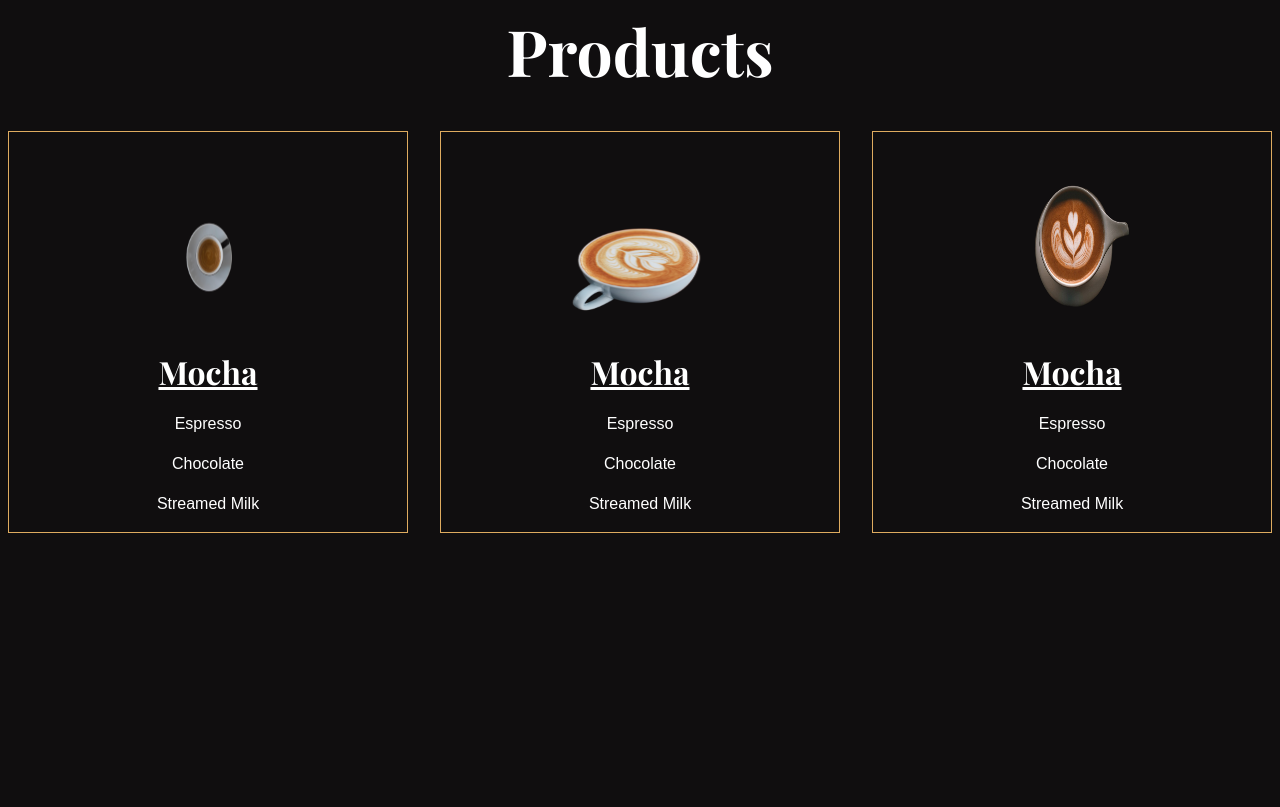
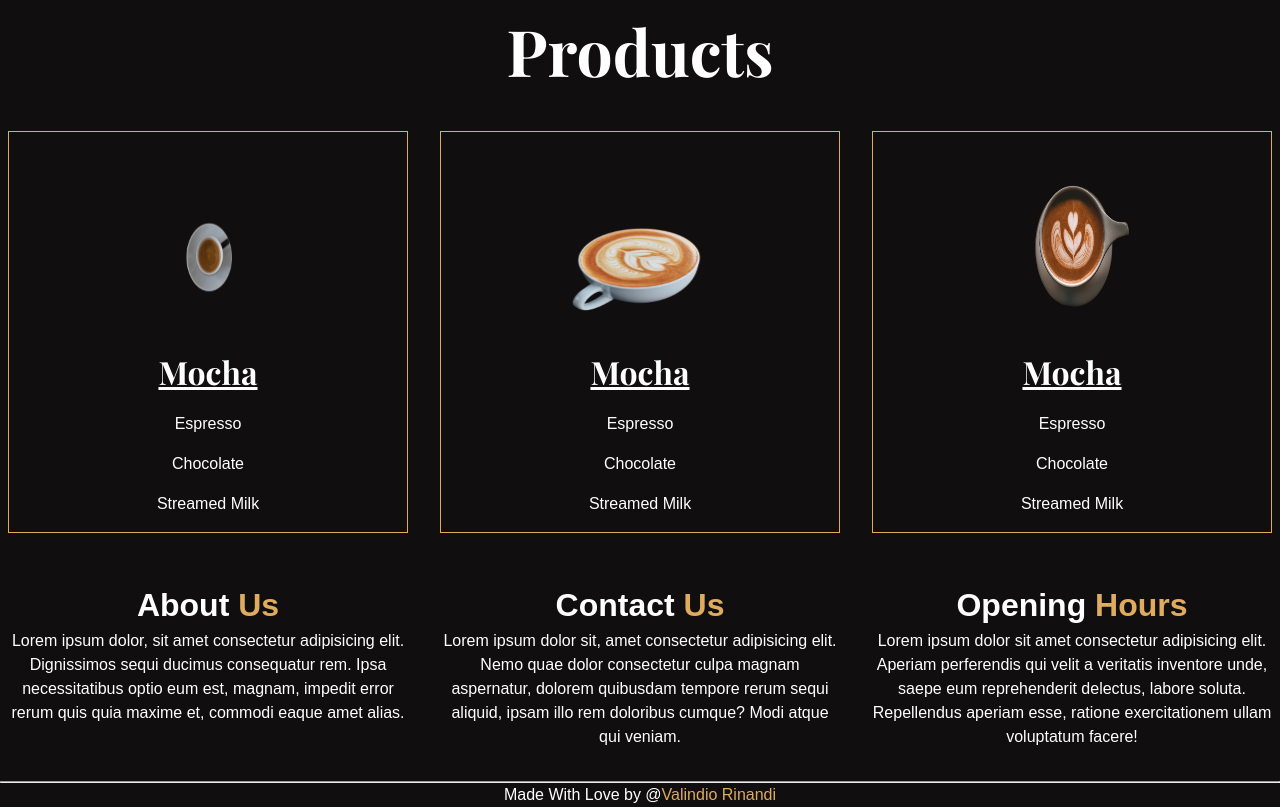
Before and after one commit to valindio/Coffee-Landing-Page, a plain HTML site: page index.html in a window 1280 px wide. Shown: the part 2397-3204 px from the top of the page. Before the commit the page ends 2930 px from the top, so only its background shows below. Drawn offline with nearby package versions, Linux system fonts and the light colour scheme.

Commit message:
add footer and style

```diff
--- a/index.html
+++ b/index.html
@@ -101,5 +101,26 @@
         </div>
       </div>
     </section>
+
+    <footer>
+      <div class="footer-main">
+        <div class="about">
+          <h3>About <span>Us</span></h3>
+          <p>Lorem ipsum dolor, sit amet consectetur adipisicing elit. Dignissimos sequi ducimus consequatur rem. Ipsa necessitatibus optio eum est, magnam, impedit error rerum quis quia maxime et, commodi eaque amet alias.</p>
+        </div>
+        <div class="contact">
+          <h3>Contact <span>Us</span></h3>
+          <p>Lorem ipsum dolor sit, amet consectetur adipisicing elit. Nemo quae dolor consectetur culpa magnam aspernatur, dolorem quibusdam tempore rerum sequi aliquid, ipsam illo rem doloribus cumque? Modi atque qui veniam.</p>
+        </div>
+        <div class="open">
+          <h3>Opening <span>Hours</span></h3>
+          <p>Lorem ipsum dolor sit amet consectetur adipisicing elit. Aperiam perferendis qui velit a veritatis inventore unde, saepe eum reprehenderit delectus, labore soluta. Repellendus aperiam esse, ratione exercitationem ullam voluptatum facere!</p>
+        </div>
+      </div>
+      <hr>
+      <div class="createdby">
+        <p>Made With Love by @<a href="#">Valindio Rinandi</a></p>
+      </div>
+    </footer>
   </body>
 </html>
--- a/style.css
+++ b/style.css
@@ -246,3 +246,45 @@ header {
   text-align: center;
   color: var(--text-color);
 }
+
+footer {
+  margin-top: var(--gutter-xl);
+}
+
+.footer-main {
+  display: flex;
+  margin-bottom: var(--gutter-large);
+  justify-content: center;
+  align-items: start;
+  gap: var(--gutter-large);
+}
+
+.footer-main > div {
+  width: 400px;
+}
+
+.footer-main h3 {
+  /* display: var(--font-display); */
+  font-size: 2rem;
+  text-align: center;
+  color: var(--text-color);
+}
+
+.footer-main h3 > span {
+  color: var(--primary-color);
+}
+
+.footer-main p {
+  text-align: center;
+  color: var(--text-color);
+}
+
+.createdby p {
+  text-align: center;
+  color: var(--text-color);
+}
+
+.createdby p > a {
+  text-decoration: none;
+  color: var(--primary-color);
+}
```
